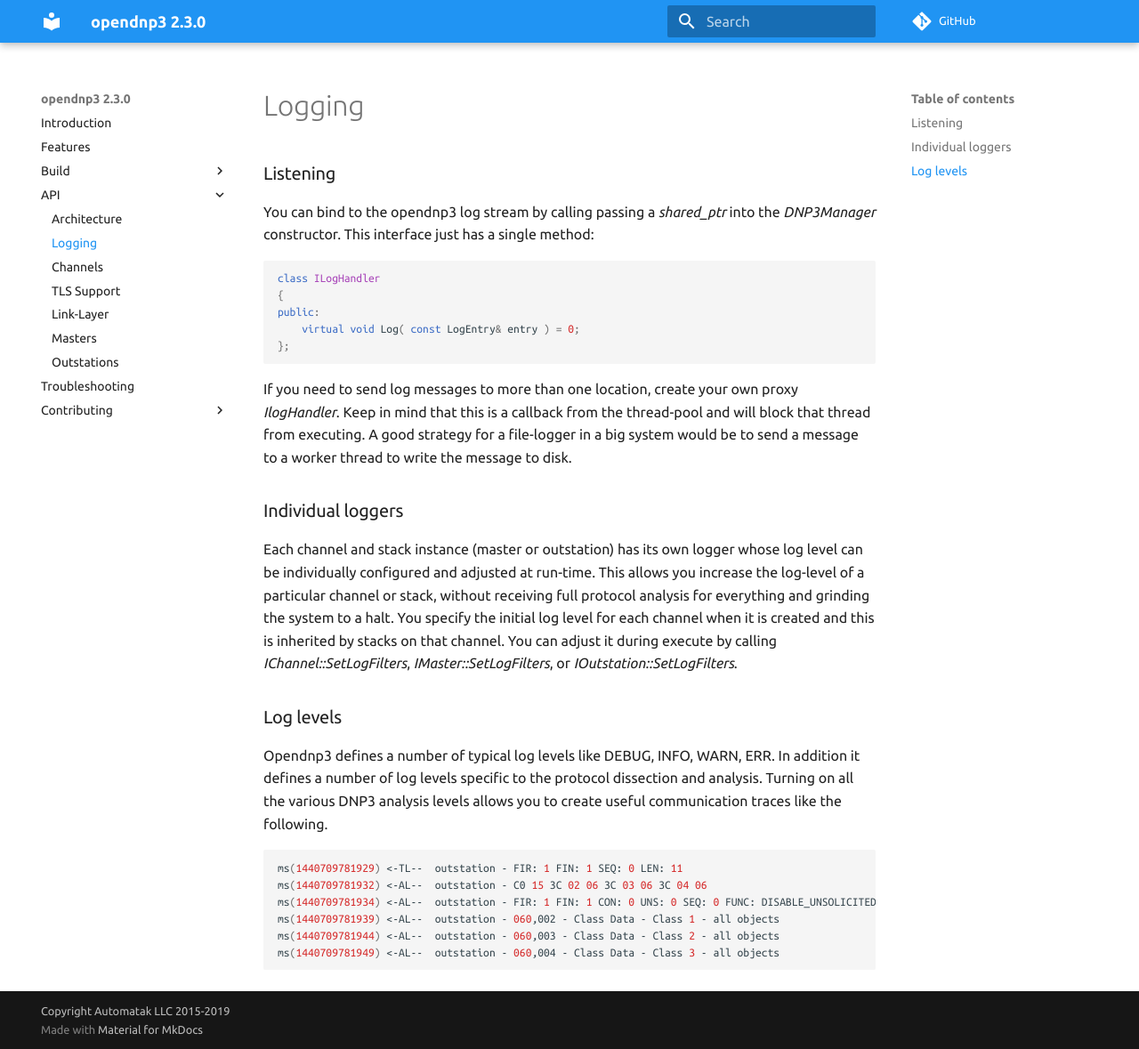
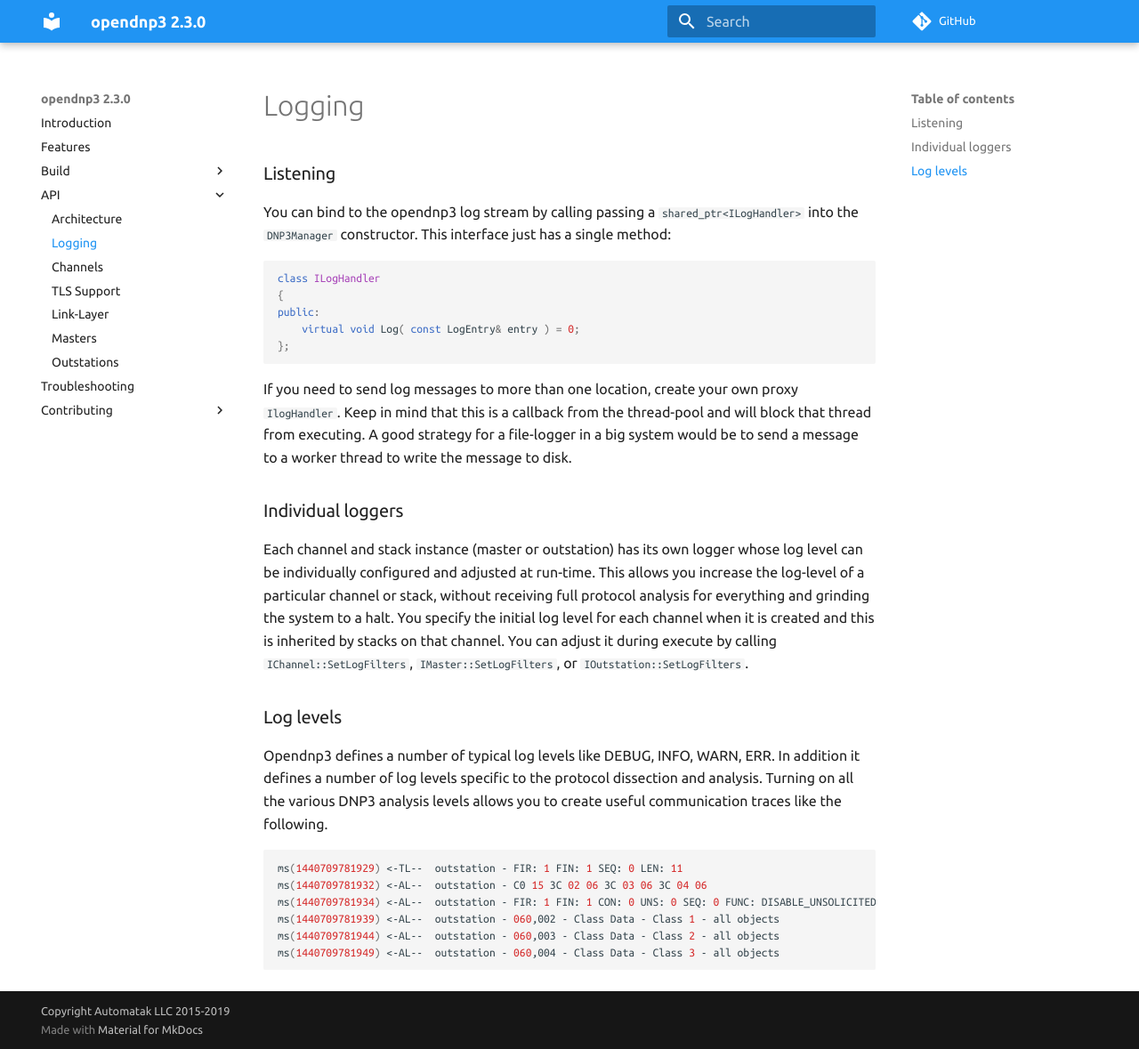
Before and after one commit to dnp3/opendnp3-guide, an MkDocs documentation site: the page built from docs/api/logging.md, in a window 1280 px wide and 1179 px high. Shown: the whole window at 89% size. Built offline with MkDocs 1.6.1 and Material for MkDocs 9.7.7, drawn with Linux system fonts in a browser that asks for light colours; comment, search, counter and statistics services are not loaded.

Commit message:
update logging

````diff
--- a/docs/api/logging.md
+++ b/docs/api/logging.md
@@ -1,6 +1,6 @@
 ### Listening
 
-You can bind to the opendnp3 log stream by calling passing a _shared_ptr<ILogHandler>_ into the  _DNP3Manager_ constructor. This interface
+You can bind to the opendnp3 log stream by calling passing a `shared_ptr<ILogHandler>` into the  `DNP3Manager` constructor. This interface
 just has a single method:
 
 ```c++
@@ -10,15 +10,16 @@
 	virtual void Log( const LogEntry& entry ) = 0;
 };
 ```
-If you need to send log messages to more than one location, create your own proxy _IlogHandler_. Keep in mind that this is a callback from the
+If you need to send log messages to more than one location, create your own proxy `IlogHandler`. Keep in mind that this is a callback from the
 thread-pool and will block that thread from executing. A good strategy for a file-logger in a big system would be to send a message
 to a worker thread to write the message to disk.
 
 ### Individual loggers
 
-Each channel and stack instance (master or outstation) has its own logger whose log level can be individually configured and adjusted at run-time. This allows you increase the log-level of a particular channel or stack, without
-receiving full protocol analysis for everything and grinding the system to a halt. You specify the initial log level for each channel when it is created and this is inherited by stacks on that channel. You can adjust it
-during execute by calling _IChannel::SetLogFilters_, _IMaster::SetLogFilters_, or _IOutstation::SetLogFilters_.
+Each channel and stack instance (master or outstation) has its own logger whose log level can be individually configured and adjusted at run-time.
+This allows you increase the log-level of a particular channel or stack, without receiving full protocol analysis for everything and grinding the
+system to a halt. You specify the initial log level for each channel when it is created and this is inherited by stacks on that channel. You can
+adjust it during execute by calling `IChannel::SetLogFilters`, `IMaster::SetLogFilters`, or `IOutstation::SetLogFilters`.
 
 ### Log levels
 
````
